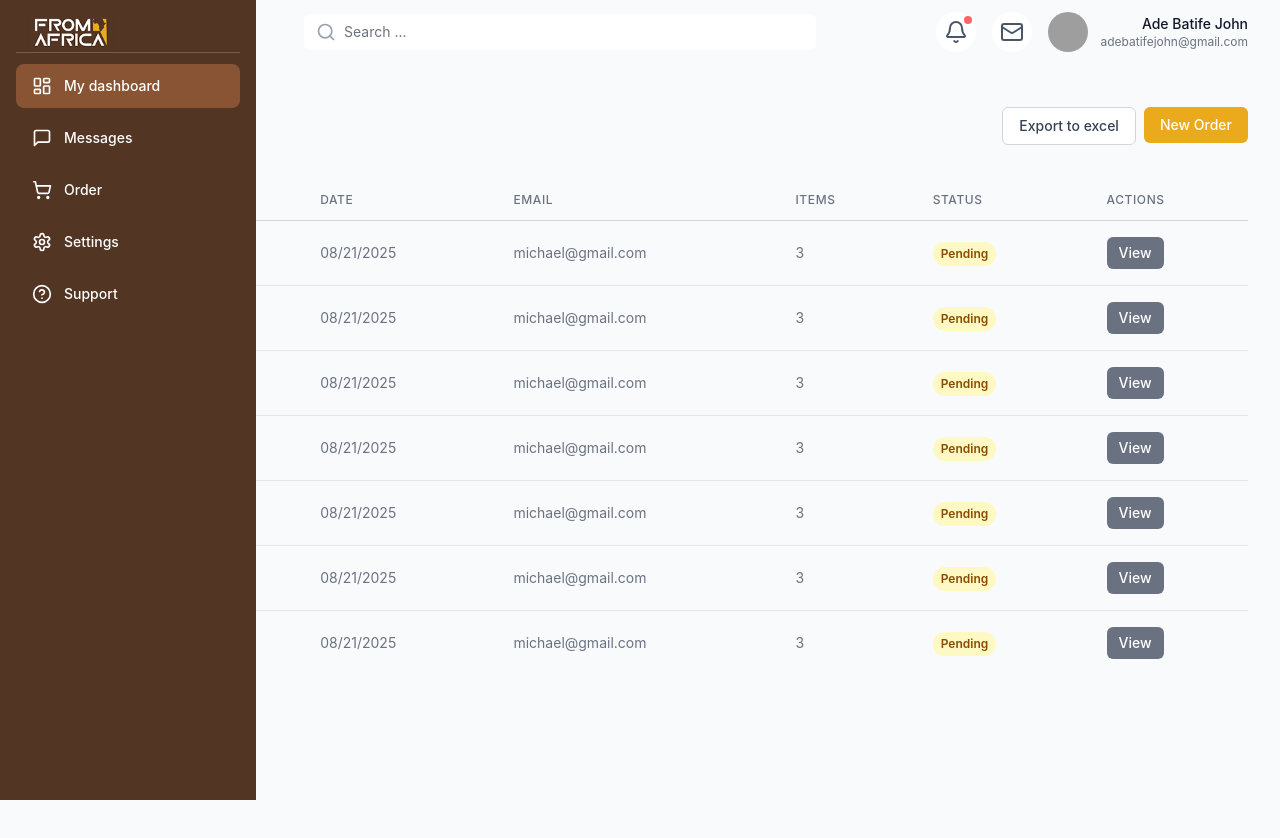
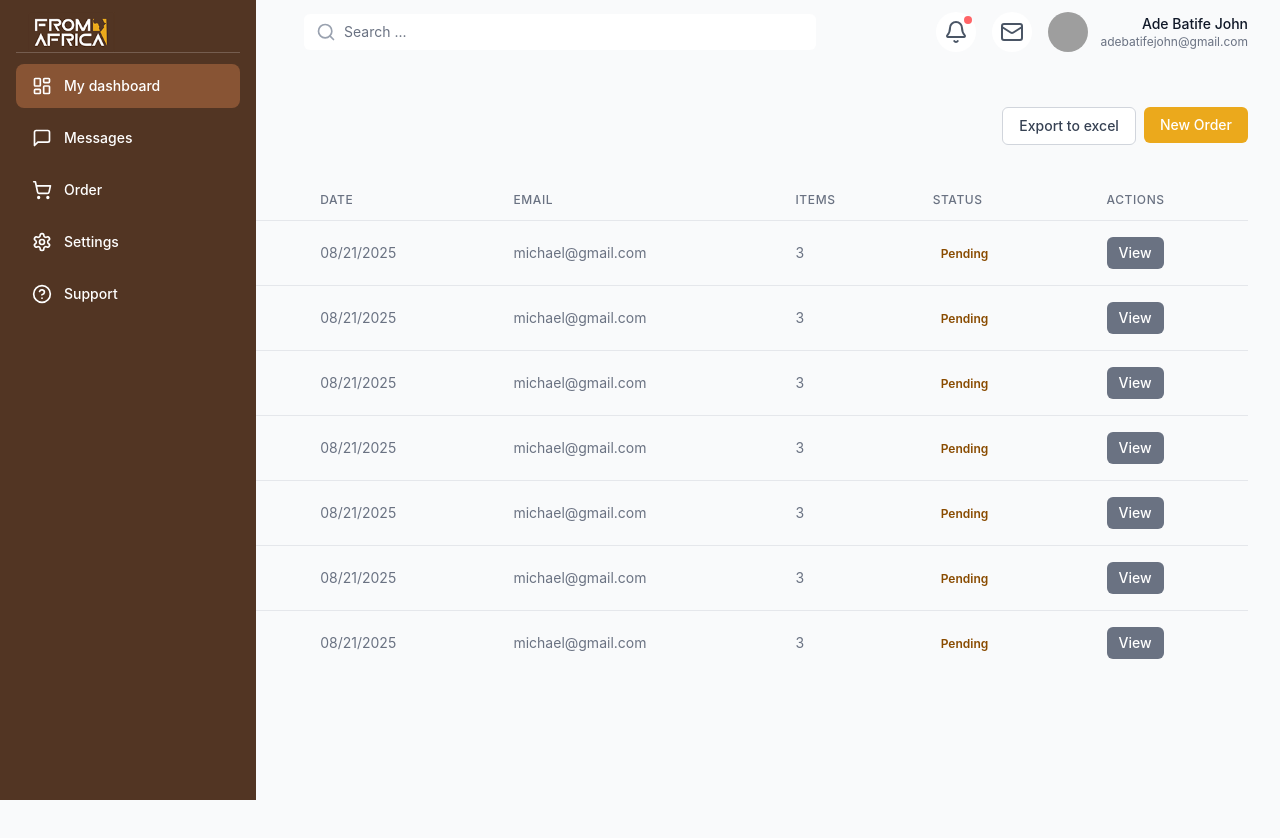
Before and after one commit to 0xidennis/africa, a React (Vite) app: page /Verification in a window 1280 px wide. Shown: the top 838 px of the page. Built offline with nearby package versions, Linux system fonts and the light colour scheme; grey boxes are pictures that could not be loaded.

Commit message:
first commit

```diff
--- a/src/Buyerdash/OrderRows.jsx
+++ b/src/Buyerdash/OrderRows.jsx
@@ -7,7 +7,7 @@ const OrderRows = ({orders}) => {
   return (
     <div className="bg-white   border-gray-200 overflow-hidden">
       <div className="overflow-x-auto">
-        <table className="min-w-full divide-y divide-gray-300 ">
+        <table className="min-w-full divide-y divide-gray-200 ">
           <thead className="bg-gray-50">
             <tr>
               <th className="px-6 py-3 text-left text-xs font-medium text-gray-500 uppercase tracking-wider">
@@ -36,7 +36,7 @@ const OrderRows = ({orders}) => {
                 <td className="px-6 py-4 whitespace-nowrap text-sm text-gray-500">{order.email}</td>
                 <td className="px-6 py-4 whitespace-nowrap text-sm text-gray-500">{order.items}</td>
                 <td className="px-6 py-4 whitespace-nowrap">
-                  <span className="inline-flex px-2 py-1 text-xs font-semibold rounded-full bg-yellow-100 text-yellow-800">
+                  <span className="inline-flex px-2 py-1 text-xs font-semibold rounded-full text-yellow-800">
                     {order.status}
                   </span>
                 </td>
```
